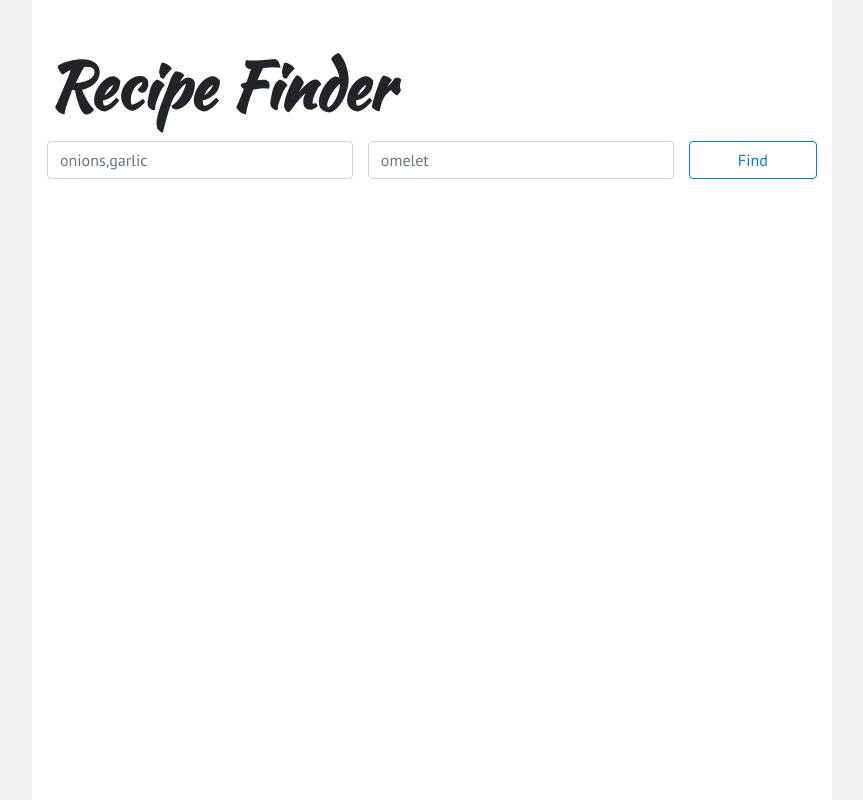
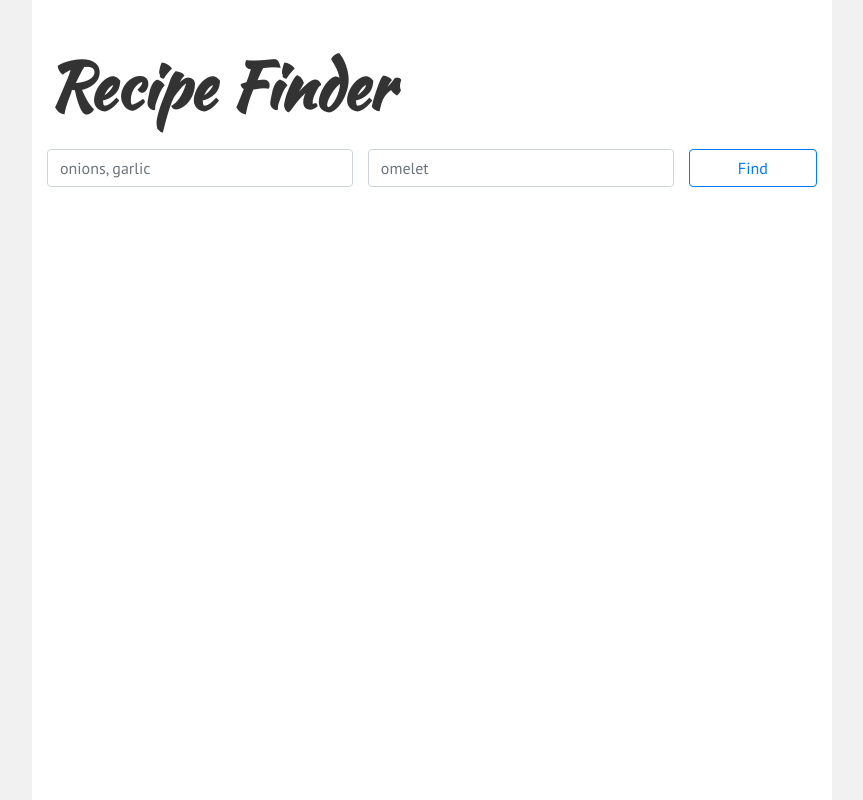
Before and after one commit to pooya-golchian/recipefinder, a React app: page / in a window 1280 px wide. Shown: the whole page, without its empty margins (208-1071 px from the left). Built offline with nearby package versions, Linux system fonts and the light colour scheme.

Commit message:
Fix some style

```diff
--- a/src/components/App.js
+++ b/src/components/App.js
@@ -10,7 +10,7 @@ class App extends Component {
     return (
         <div className="recipe">
           <div className="recipe__container pb-5">
-        <h1 className="recipe__header d-flex col-12 col-sm-12  mb-2 pt-5 pb-2 p-0">Recipe Finder</h1>
+        <a className="recipe__header d-flex col-12 col-sm-12  mb-2 pt-5 pb-2 p-0" href="/"><h1 className="">Recipe Finder</h1></a>
         <SearchRecipes />
         <RecipeList />
         </div>
--- a/src/components/RecipeItem.js
+++ b/src/components/RecipeItem.js
@@ -8,7 +8,7 @@ class RecipeItem extends Component {
     let {recipe} = this.props;
     return (
       <div className='recipe__item mb-3'>
-       <a className='recipe__item--link' className='d-flex col-12' href={recipe.href}>
+       <a  className='recipe__item--link d-flex col-12' target="_blank"  href={recipe.href}>
        <img className='recipe__item--img' src={recipe.thumbnail !== '' ? recipe.thumbnail : 'http://img.recipepuppy.com/9.jpg' } alt={recipe.title} />
             <div>
             <div className='recipe__item--title  d-flex col-12'>{recipe.title}</div>
--- a/src/components/SearchRecipes.js
+++ b/src/components/SearchRecipes.js
@@ -39,7 +39,7 @@ class SearchRecipes extends  Component {
                     id="ingredients"
                     type="text"
                     className="ingredients form-control"
-                    placeholder="onions,garlic"></input>
+                    placeholder="onions, garlic"></input>
                 </div>
                 <div className="col-6 col-sm-12 col-md-5 pl-0">
                     <input
--- a/src/style/style.scss
+++ b/src/style/style.scss
@@ -25,12 +25,24 @@ body {
         min-height: 100vh;
 
     }
+
     &__header {
-        font-family: 'Kaushan Script', cursive;
-        font-size: 4em;
-        font-weight: bolder;
+        color: #333;
+            font-family: 'Kaushan Script', cursive;
+            font-size: 2em;
+            font-weight: bolder;
+        &:hover {
+            text-decoration: none;
+        }
 
-    }
+        h1 {
+            color: #333;
+            font-family: 'Kaushan Script', cursive;
+            font-size: 2em;
+            font-weight: bolder;
+
+            }
+        }
 
     &__item {
 
@@ -41,21 +53,26 @@ body {
             border: 1px solid #dddddd;
             border-radius: .5em;
             background: #fbfbfb;
+
             &:hover {
                 text-decoration: none;
             }
         }
+
         &--link {}
+
         &--img {
             border-radius: .5em;
 
         }
-        &--title{
+
+        &--title {
             font-family: 'Anton', sans-serif;
-            color:black;
+            color: black;
             font-size: 1.7em
         }
-        &--ingredient{
+
+        &--ingredient {
             font-family: 'PT Sans', sans-serif;
             font-size: .9em;
             color: #999999;
```
Also changed, not shown: src/style/style.css.
